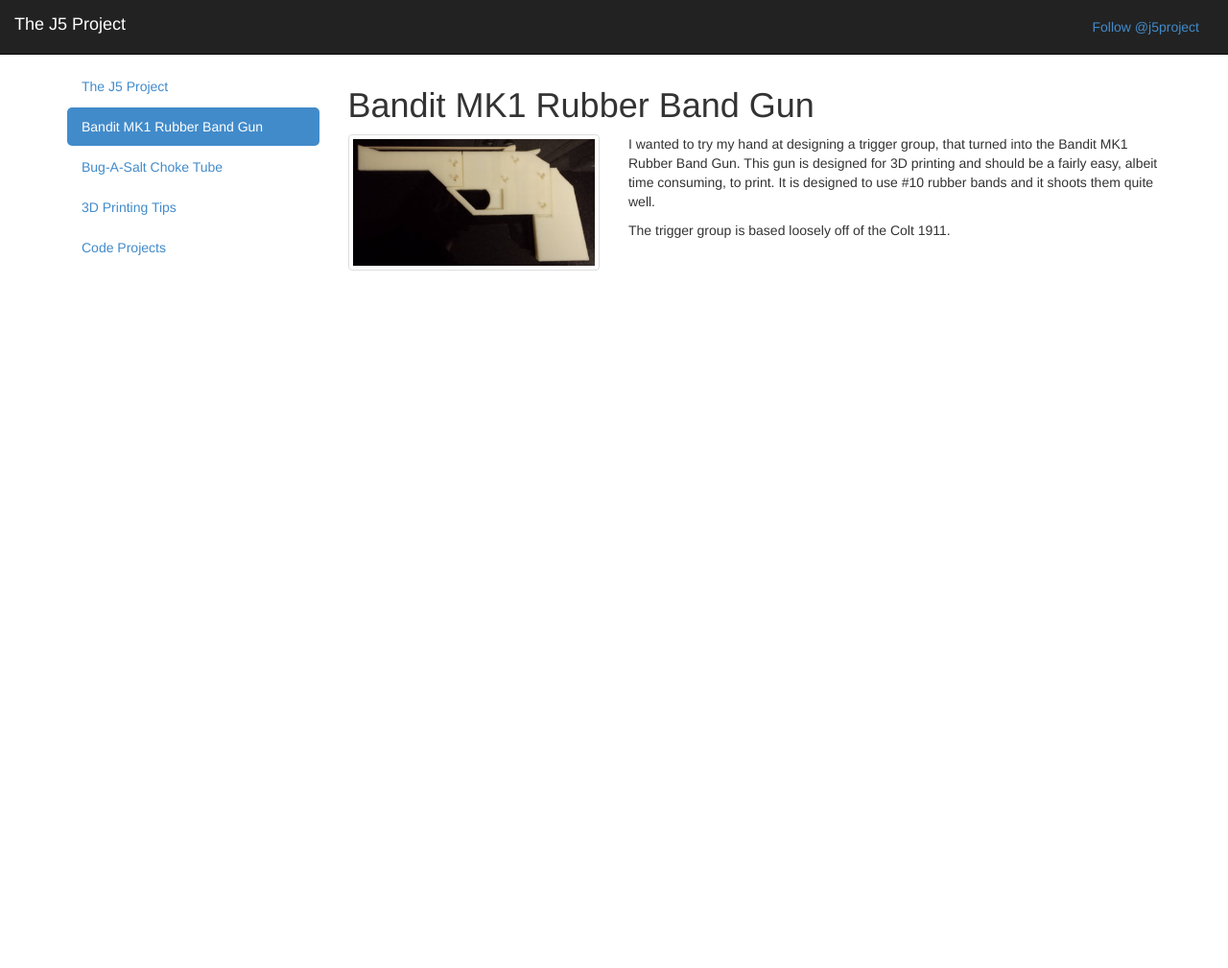
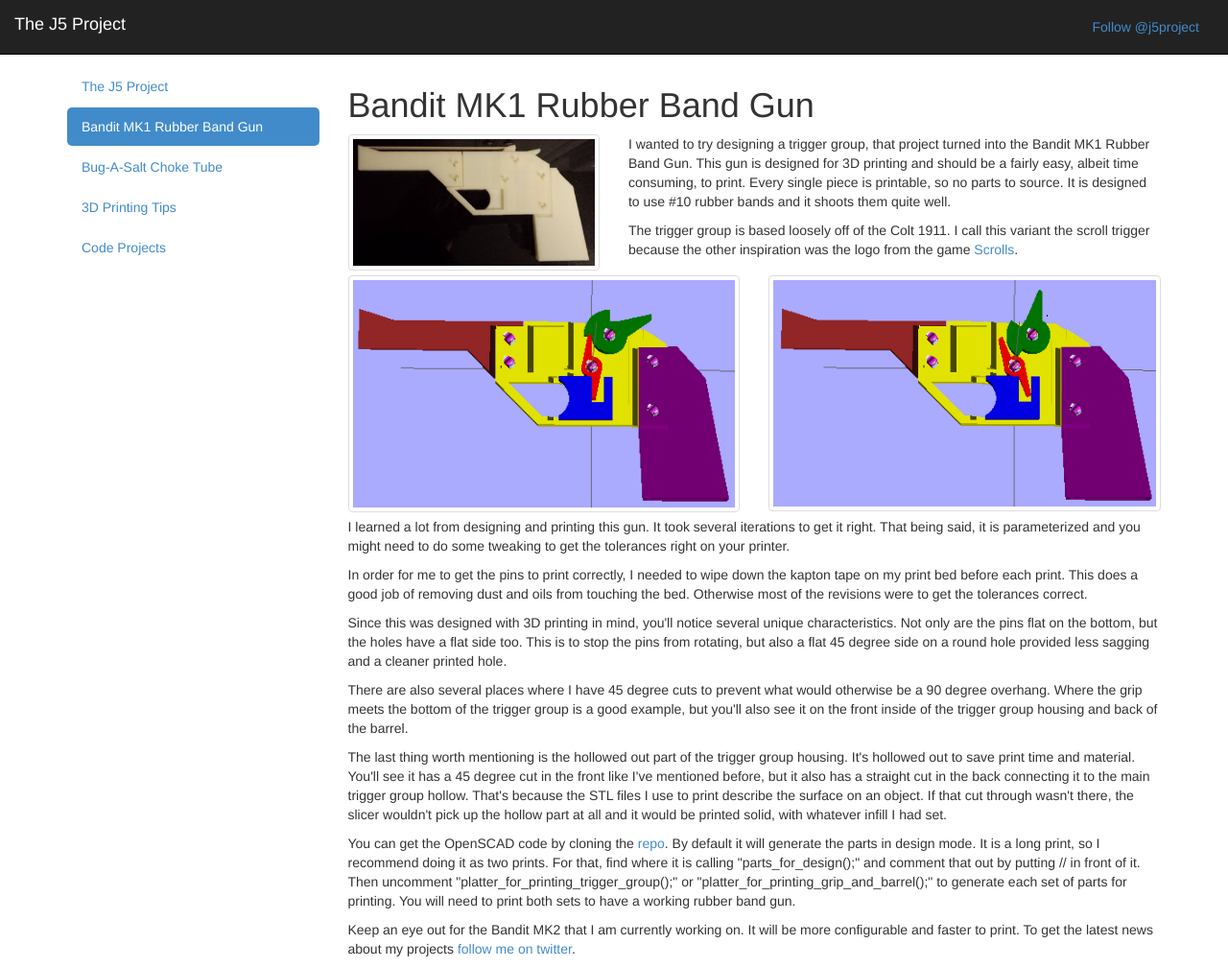
Before and after one commit to pwntato/pwntato.github.io, a Jekyll site: the page built from bandit_mk1.html, in a window 1280 px wide and 1009 px high. Shown: the whole window at 96% size. Built offline with Jekyll 4.4.1, drawn with Linux system fonts in a browser that asks for light colours; nearby versions of some CDN libraries; library files that are not in the unit come from our copies; Markdown is read by kramdown in place of the engine named in the settings; comment, search, counter and statistics services are not loaded.

Commit message:
bandit mk1 page

```diff
--- a/bandit_mk1.html
+++ b/bandit_mk1.html
@@ -14,10 +14,47 @@ link_location: bandit_mk1
   </div>
   <div class="col-md-8">
     <p>
-I wanted to try my hand at designing a trigger group, that turned into the Bandit MK1 Rubber Band Gun.  This gun is designed for 3D printing and should be a fairly easy, albeit time consuming, to print.  It is designed to use #10 rubber bands and it shoots them quite well.
+I wanted to try designing a trigger group, that project turned into the Bandit MK1 Rubber Band Gun.  This gun is designed for 3D printing and should be a fairly easy, albeit time consuming, to print.  Every single piece is printable, so no parts to source.  It is designed to use #10 rubber bands and it shoots them quite well.
     </p>
     <p>
-The trigger group is based loosely off of the Colt 1911.
+The trigger group is based loosely off of the Colt 1911.  I call this variant the scroll trigger because the other inspiration was the logo from the game <a href="https://scrolls.com/" target="_blank">Scrolls</a>.
     </p>
   </div>
 </div>
+<div class="row" style="padding-top:5px;">
+  <div class="col-md-6">
+    <a href="/img/bandit_mk1_cross_section_cocked.png" class="thumbnail" target="_blank">
+      <img src="/img/bandit_mk1_cross_section_cocked.png" />
+    </a>
+  </div>
+  <div class="col-md-6">
+    <a href="/img/bandit_mk1_cross_section_uncocked.png" class="thumbnail" target="_blank">
+      <img src="/img/bandit_mk1_cross_section_uncocked.png" />
+    </a>
+  </div>
+</div>
+<div class="row" style="padding-top:5px;">
+  <div class="col-md-12">
+    <p>
+I learned a lot from designing and printing this gun.  It took several iterations to get it right.  That being said, it is parameterized and you might need to do some tweaking to get the tolerances right on your printer.
+    </p>
+    <p>
+In order for me to get the pins to print correctly, I needed to wipe down the kapton tape on my print bed before each print.  This does a good job of removing dust and oils from touching the bed.  Otherwise most of the revisions were to get the tolerances correct.
+    </p>
+    <p>
+Since this was designed with 3D printing in mind, you'll notice several unique characteristics.  Not only are the pins flat on the bottom, but the holes have a flat side too.  This is to stop the pins from rotating, but also a flat 45 degree side on a round hole provided less sagging and a cleaner printed hole.
+    </p>
+    <p>
+There are also several places where I have 45 degree cuts to prevent what would otherwise be a 90 degree overhang.  Where the grip meets the bottom of the trigger group is a good example, but you'll also see it on the front inside of the trigger group housing and back of the barrel.
+    </p>
+    <p>
+The last thing worth mentioning is the hollowed out part of the trigger group housing.  It's hollowed out to save print time and material.  You'll see it has a 45 degree cut in the front like I've mentioned before, but it also has a straight cut in the back connecting it to the main trigger group hollow.  That's because the STL files I use to print describe the surface on an object.  If that cut through wasn't there, the slicer wouldn't pick up the hollow part at all and it would be printed solid, with whatever infill I had set.
+    </p>
+    <p>
+You can get the OpenSCAD code by cloning the <a href="https://github.com/pwntato/bandit_mk1" target="_blank">repo</a>.  By default it will generate the parts in design mode.  It is a long print, so I recommend doing it as two prints.  For that, find where it is calling "parts_for_design();" and comment that out by putting // in front of it.  Then uncomment "platter_for_printing_trigger_group();" or "platter_for_printing_grip_and_barrel();" to generate each set of parts for printing.  You will need to print both sets to have a working rubber band gun.
+    </p>
+    <p>
+Keep an eye out for the Bandit MK2 that I am currently working on.  It will be more configurable and faster to print.  To get the latest news about my projects <a href="https://twitter.com/j5project" target="_blank">follow me on twitter</a>.
+    </p>
+  </div>
+</div>
```
Also changed, not shown: img/bandit_mk1_cross_section_cocked.png, img/bandit_mk1_cross_section_uncocked.png.
